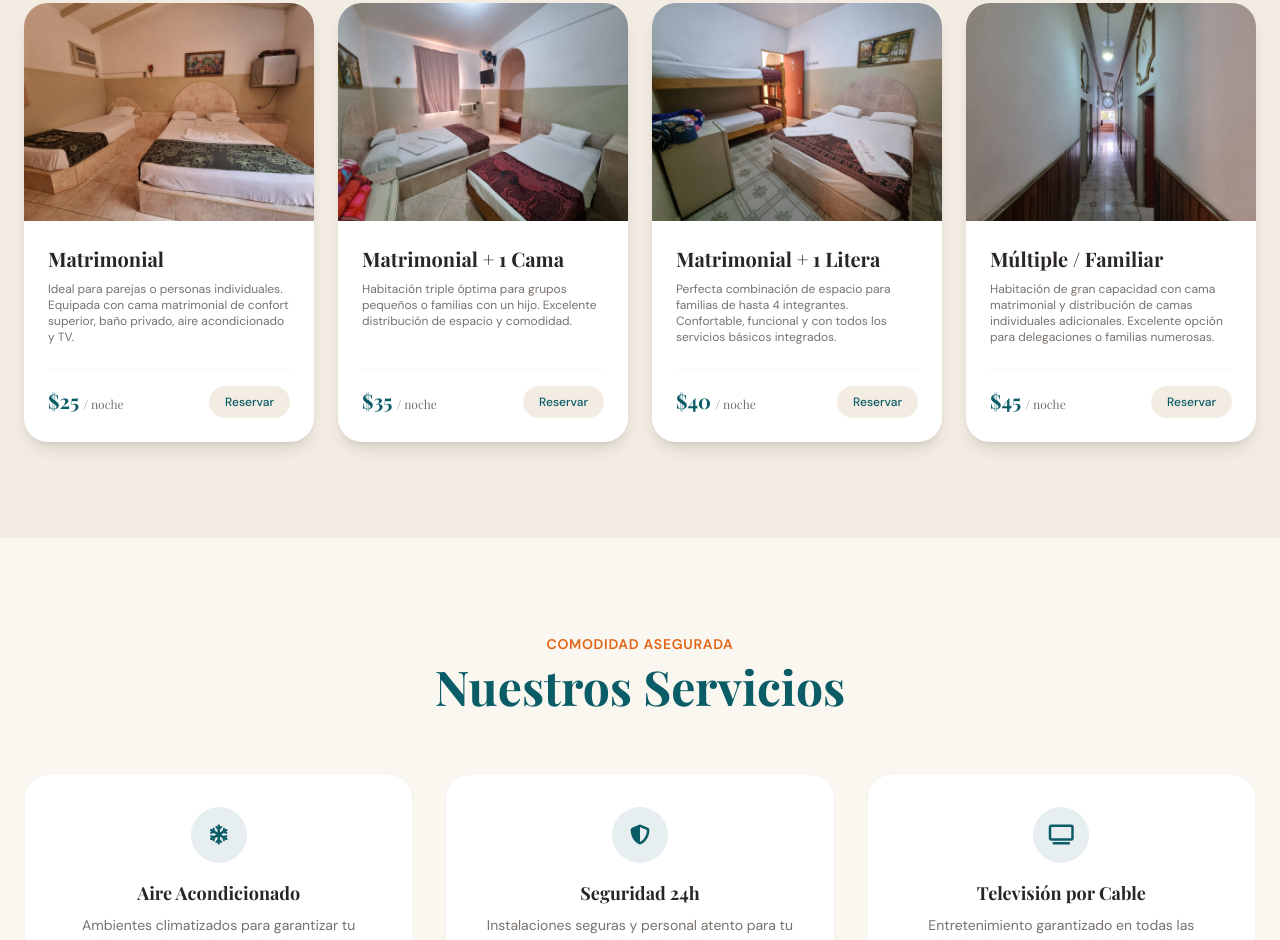
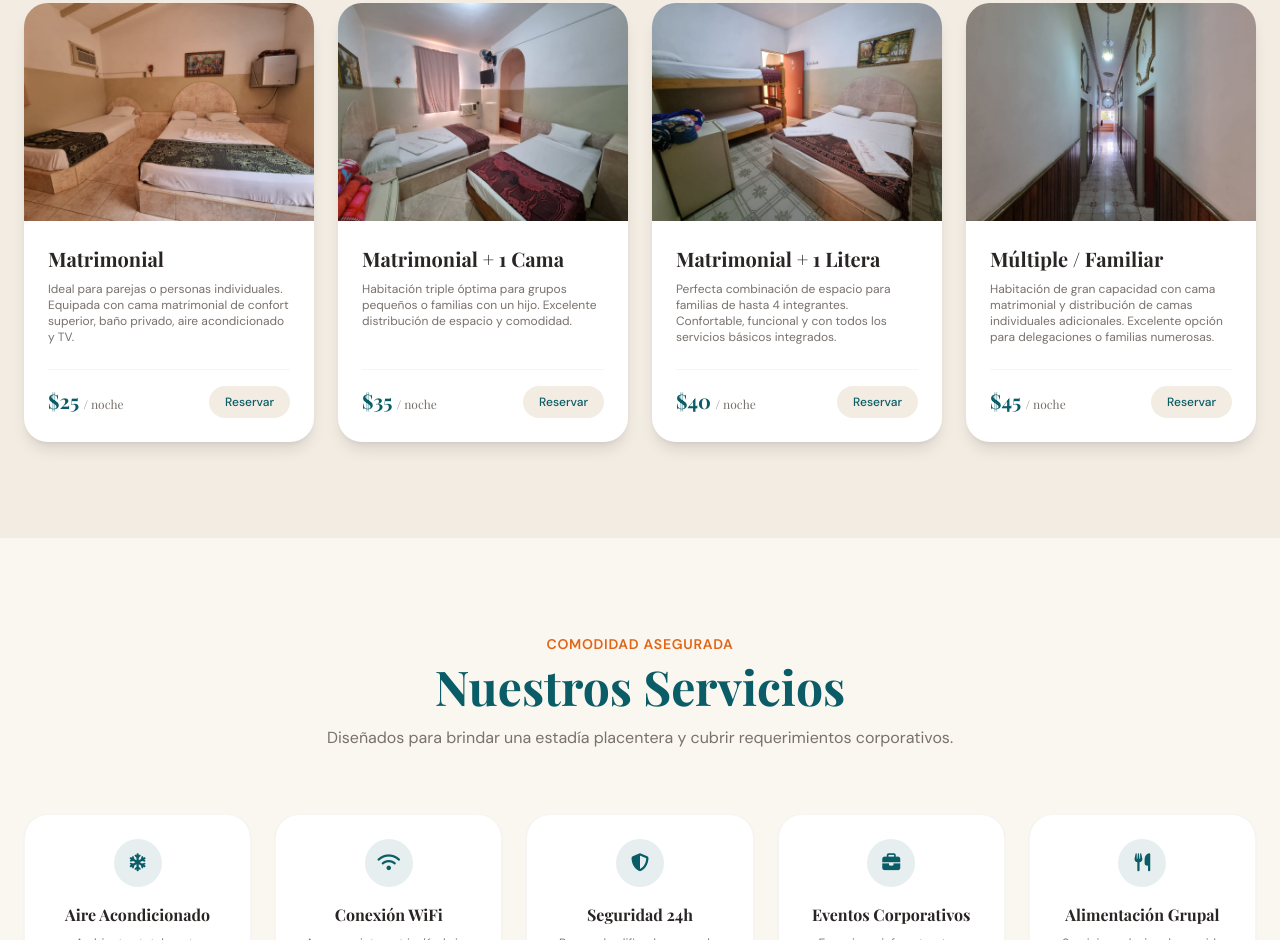
Before and after one commit to juancarlos1ve3-a11y/posadalaorquidea, a plain HTML site: page index.html in a window 1280 px wide. Shown: the part 1860-2800 px from the top of the page. Drawn offline with nearby package versions, Linux system fonts and the light colour scheme; a web font is replaced by a local one.

Commit message:
Update index.html

```diff
--- a/index.html
+++ b/index.html
@@ -76,17 +76,16 @@
         </div>
     </header>
 
-    <!-- Sección Hero (Inicio) -->
-    <section id="inicio" class="relative h-screen flex items-center justify-center overflow-hidden">
-        <!-- Imagen de Fondo Principal -->
-        <div class="absolute inset-0 z-0">
-            <img src="fachada1.png" alt="Hotel Turístico La Orquídea" class="w-full h-full object-cover brightness-75">
+    <!-- Sección Hero (Inicio) con Fachada Completa -->
+    <section id="inicio" class="relative h-screen w-full flex items-center justify-center overflow-hidden">
+        <div class="absolute inset-0 w-full h-full z-0">
+            <img src="fachada3.png" alt="Fachada Hotel Turístico La Orquídea" class="w-full h-full object-cover object-center brightness-75">
             <div class="absolute inset-0 bg-gradient-to-b from-stone-900/40 via-stone-900/20 to-cream"></div>
         </div>
 
         <!-- Contenido -->
         <div class="relative z-10 text-center px-6 max-w-4xl mx-auto mt-16">
-            <span class="inline-block bg-white/20 backdrop-blur-md text-white text-xs md:text-sm uppercase tracking-widest px-4 py-2 rounded-full border border-white/20 mb-6 animate-fade-in">
+            <span class="inline-block bg-white/20 backdrop-blur-md text-white text-xs md:text-sm uppercase tracking-widest px-4 py-2 rounded-full border border-white/20 mb-6">
                 📍 Barquisimeto, Estado Lara
             </span>
             <h2 class="font-serif text-4xl md:text-6xl lg:text-7xl text-white font-bold leading-tight drop-shadow-md mb-6">
@@ -197,7 +196,7 @@
                     </div>
                 </div>
 
-                <!-- Hab 4: Matrimonial + Camas Individuales (Múltiple) -->
+                <!-- Hab 4: Múltiple / Familiar -->
                 <div class="bg-white rounded-3xl overflow-hidden shadow-lg hover:shadow-xl transition-all duration-300 group flex flex-col">
                     <div class="relative overflow-hidden aspect-[4/3] w-full bg-stone-200">
                         <img src="pasillo.jpg" alt="Habitación Múltiple Familiar" class="w-full h-full object-cover group-hover:scale-105 transition-transform duration-500">
@@ -218,36 +217,68 @@
         </div>
     </section>
 
-    <!-- Sección Servicios Breves -->
+    <!-- Sección Servicios Ampliada -->
     <section id="servicios" class="py-24 px-6 max-w-7xl mx-auto">
         <div class="text-center max-w-2xl mx-auto mb-16">
             <span class="text-sunsetCoral font-semibold tracking-wider uppercase text-sm block mb-2">Comodidad Asegurada</span>
             <h3 class="font-serif text-3xl md:text-5xl text-oceanTeal font-bold mb-4">Nuestros Servicios</h3>
+            <p class="text-stone-500">Diseñados para brindar una estadía placentera y cubrir requerimientos corporativos.</p>
         </div>
 
-        <div class="grid grid-cols-1 sm:grid-cols-3 gap-8">
-            <div class="bg-white p-8 rounded-3xl border border-stone-100 text-center shadow-sm">
-                <span class="inline-flex items-center justify-center w-14 h-14 rounded-full bg-oceanTeal/10 text-oceanTeal text-xl mb-4">
-                    <i class="fa-solid fa-snowflake"></i>
-                </span>
-                <h4 class="font-serif text-lg font-bold text-stone-800 mb-2">Aire Acondicionado</h4>
-                <p class="text-stone-500 text-sm">Ambientes climatizados para garantizar tu descanso fresco frente al calor guaro.</p>
+        <div class="grid grid-cols-1 sm:grid-cols-2 lg:grid-cols-5 gap-6">
+            <!-- Servicio 1 -->
+            <div class="bg-white p-6 rounded-3xl border border-stone-100 text-center shadow-sm flex flex-col justify-between">
+                <div>
+                    <span class="inline-flex items-center justify-center w-12 h-12 rounded-full bg-oceanTeal/10 text-oceanTeal text-lg mb-4">
+                        <i class="fa-solid fa-snowflake"></i>
+                    </span>
+                    <h4 class="font-serif font-bold text-stone-800 mb-2">Aire Acondicionado</h4>
+                    <p class="text-stone-500 text-xs">Ambientes totalmente climatizados en cada habitación.</p>
+                </div>
             </div>
 
-            <div class="bg-white p-8 rounded-3xl border border-stone-100 text-center shadow-sm">
-                <span class="inline-flex items-center justify-center w-14 h-14 rounded-full bg-oceanTeal/10 text-oceanTeal text-xl mb-4">
-                    <i class="fa-solid fa-shield-halved"></i>
-                </span>
-                <h4 class="font-serif text-lg font-bold text-stone-800 mb-2">Seguridad 24h</h4>
-                <p class="text-stone-500 text-sm">Instalaciones seguras y personal atento para tu tranquilidad y la de tus bienes.</p>
+            <!-- Servicio 2 -->
+            <div class="bg-white p-6 rounded-3xl border border-stone-100 text-center shadow-sm flex flex-col justify-between">
+                <div>
+                    <span class="inline-flex items-center justify-center w-12 h-12 rounded-full bg-oceanTeal/10 text-oceanTeal text-lg mb-4">
+                        <i class="fa-solid fa-wifi"></i>
+                    </span>
+                    <h4 class="font-serif font-bold text-stone-800 mb-2">Conexión WiFi</h4>
+                    <p class="text-stone-500 text-xs">Acceso a internet inalámbrico de alta velocidad en las instalaciones.</p>
+                </div>
             </div>
 
-            <div class="bg-white p-8 rounded-3xl border border-stone-100 text-center shadow-sm">
-                <span class="inline-flex items-center justify-center w-14 h-14 rounded-full bg-oceanTeal/10 text-oceanTeal text-xl mb-4">
-                    <i class="fa-solid fa-tv"></i>
-                </span>
-                <h4 class="font-serif text-lg font-bold text-stone-800 mb-2">Televisión por Cable</h4>
-                <p class="text-stone-500 text-sm">Entretenimiento garantizado en todas las habitaciones con variedad de canales.</p>
+            <!-- Servicio 3 -->
+            <div class="bg-white p-6 rounded-3xl border border-stone-100 text-center shadow-sm flex flex-col justify-between">
+                <div>
+                    <span class="inline-flex items-center justify-center w-12 h-12 rounded-full bg-oceanTeal/10 text-oceanTeal text-lg mb-4">
+                        <i class="fa-solid fa-shield-halved"></i>
+                    </span>
+                    <h4 class="font-serif font-bold text-stone-800 mb-2">Seguridad 24h</h4>
+                    <p class="text-stone-500 text-xs">Personal calificado para velar por tu resguardo permanente.</p>
+                </div>
+            </div>
+
+            <!-- Servicio 4 -->
+            <div class="bg-white p-6 rounded-3xl border border-stone-100 text-center shadow-sm flex flex-col justify-between">
+                <div>
+                    <span class="inline-flex items-center justify-center w-12 h-12 rounded-full bg-oceanTeal/10 text-oceanTeal text-lg mb-4">
+                        <i class="fa-solid fa-briefcase"></i>
+                    </span>
+                    <h4 class="font-serif font-bold text-stone-800 mb-2">Eventos Corporativos</h4>
+                    <p class="text-stone-500 text-xs">Espacios e infraestructura aptos para la coordinación de reuniones de negocios.</p>
+                </div>
+            </div>
+
+            <!-- Servicio 5: Alimentación especial para empresas -->
+            <div class="bg-white p-6 rounded-3xl border border-stone-100 text-center shadow-sm flex flex-col justify-between">
+                <div>
+                    <span class="inline-flex items-center justify-center w-12 h-12 rounded-full bg-oceanTeal/10 text-oceanTeal text-lg mb-4">
+                        <i class="fa-solid fa-utensils"></i>
+                    </span>
+                    <h4 class="font-serif font-bold text-stone-800 mb-2">Alimentación Grupal</h4>
+                    <p class="text-stone-500 text-xs">Servicio exclusivo de comida bajo solicitud especial para delegaciones y empresas hospedadas.</p>
+                </div>
             </div>
         </div>
     </section>
@@ -261,7 +292,7 @@
                 <span class="text-sunsetCoral font-semibold tracking-wider uppercase text-sm block mb-2">Contacto Directo</span>
                 <h3 class="font-serif text-3xl md:text-5xl text-oceanTeal font-bold mb-6">Planifica tu Estadía</h3>
                 <p class="text-stone-600 mb-10 leading-relaxed">
-                    Comunícate directamente con nuestra recepción para asegurar tu habitación. Atendemos solicitudes telefónicas y vía correo electrónico.
+                    Comunícate directamente con nuestra recepción para asegurar tu habitación o solicitar cotizaciones corporativas institucionales.
                 </p>
 
                 <!-- Tarjetas de Datos Reales -->
@@ -305,8 +336,8 @@
                 <form id="reserva-form" class="space-y-6">
                     <div class="grid grid-cols-1 md:grid-cols-2 gap-6">
                         <div>
-                            <label for="nombre" class="block text-sm font-medium text-stone-700 mb-2">Nombre Completo</label>
-                            <input type="text" id="nombre" required class="w-full px-4 py-3 rounded-xl border border-stone-200 focus:outline-none focus:ring-2 focus:ring-oceanTeal/20 focus:border-oceanTeal transition-all" placeholder="Ej. Juan Pérez">
+                            <label for="nombre" class="block text-sm font-medium text-stone-700 mb-2">Nombre Completo / Empresa</label>
+                            <input type="text" id="nombre" required class="w-full px-4 py-3 rounded-xl border border-stone-200 focus:outline-none focus:ring-2 focus:ring-oceanTeal/20 focus:border-oceanTeal transition-all" placeholder="Ej. Corporación Lara C.A.">
                         </div>
                         <div>
                             <label for="correo" class="block text-sm font-medium text-stone-700 mb-2">Correo Electrónico</label>
@@ -324,7 +355,7 @@
                             <input type="date" id="salida" required class="w-full px-4 py-3 rounded-xl border border-stone-200 focus:outline-none focus:ring-2 focus:ring-oceanTeal/20 focus:border-oceanTeal transition-all">
                         </div>
                         <div>
-                            <label for="habitacion-tipo" class="block text-sm font-medium text-stone-700 mb-2">Tipo de Habitación</label>
+                            <label for="habitacion-tipo" class="block text-sm font-medium text-stone-700 mb-2">Tipo de Hospedaje</label>
                             <select id="habitacion-tipo" class="w-full px-4 py-3 rounded-xl border border-stone-200 focus:outline-none focus:ring-2 focus:ring-oceanTeal/20 focus:border-oceanTeal bg-white transition-all">
                                 <option value="matrimonial">Matrimonial ($25)</option>
                                 <option value="matrimonial-cama">Matrimonial + 1 Cama ($35)</option>
@@ -343,7 +374,7 @@
                     <span class="text-xl text-emerald-500"><i class="fa-solid fa-circle-check"></i></span>
                     <div>
                         <p class="font-bold">¡Solicitud Procesada!</p>
-                        <p class="text-sm">Por favor, comunícate también al número 0251-2526116 para confirmar de inmediato.</p>
+                        <p class="text-sm">Por favor, comunícate también al número 0251-2526116 para confirmar los detalles de inmediato.</p>
                     </div>
                 </div>
             </div>
```
